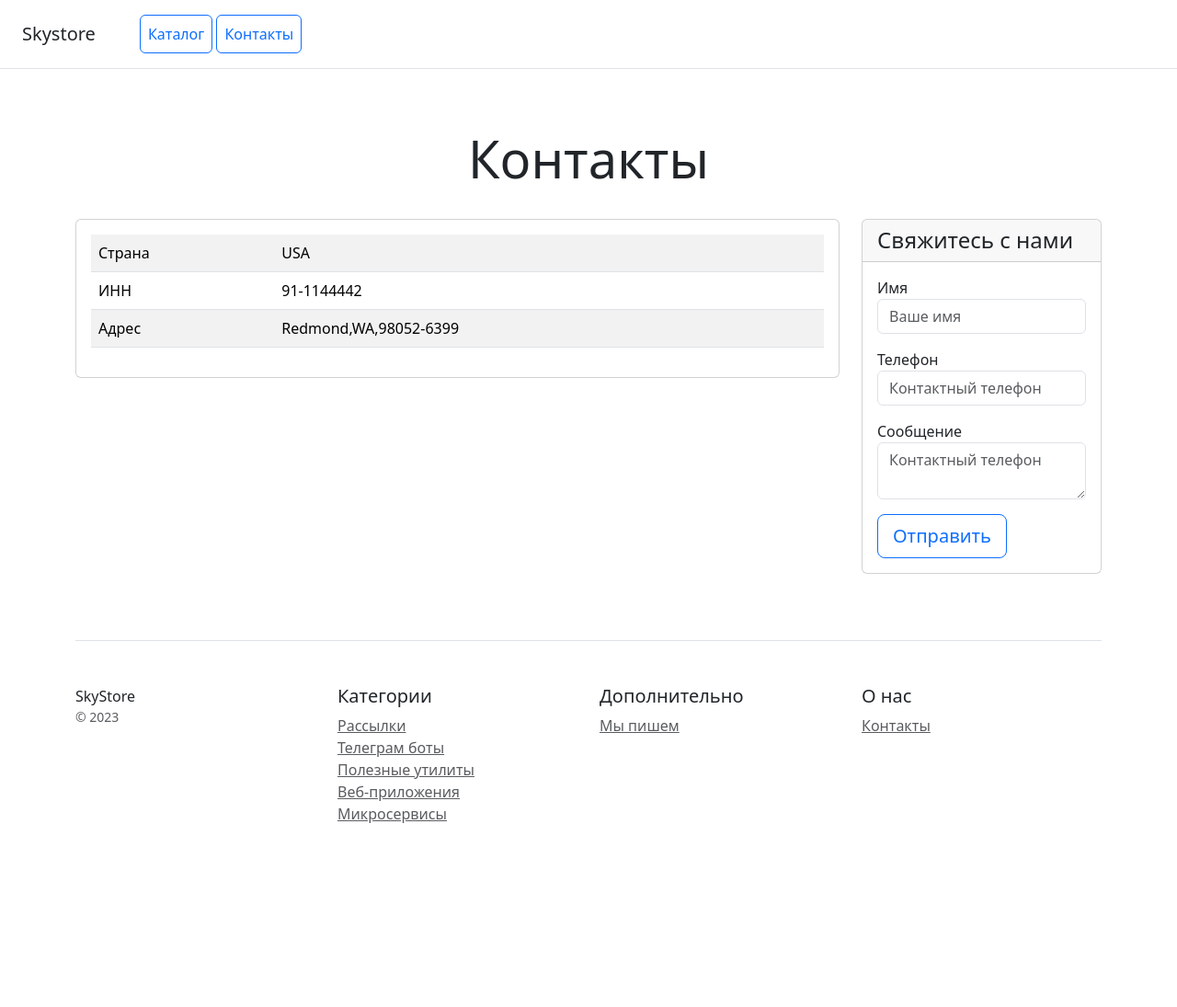
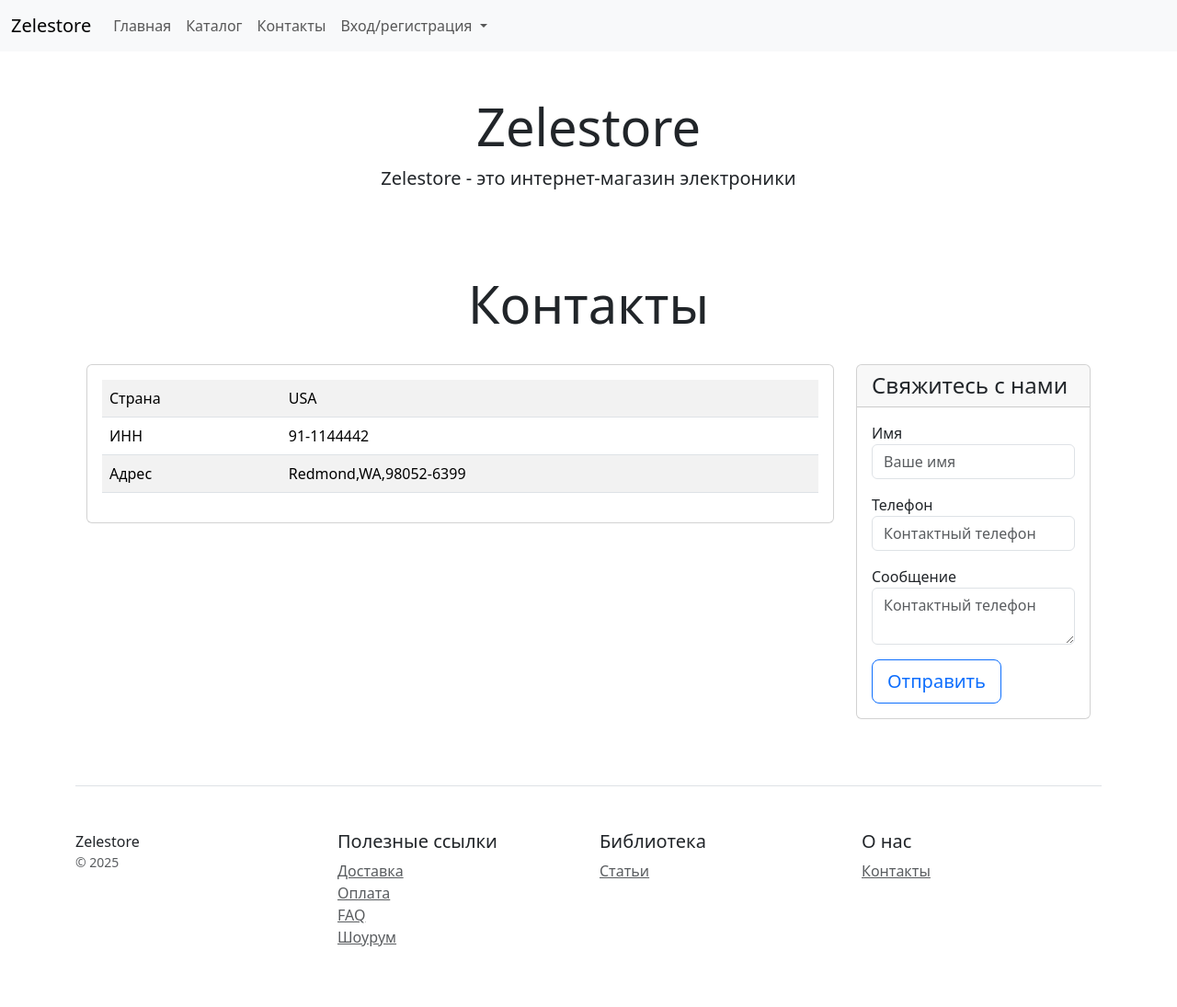
Before and after one commit to zele-anna/homework-22-django, a Django app: template catalog/templates/contacts.html in a window 1280 px wide. Shown: the whole page at 92% size. Before the commit the page ends 895 px from the top, so only its background shows below. Run offline with Django 5.2, Linux system fonts and the light colour scheme; the template is opened without the code that fills it, so the values that code supplies are empty; some libraries are stand-ins or nearby versions.

Commit message:
add base templates and product details

```diff
--- /dev/null
+++ b/catalog/templates/base.html
@@ -0,0 +1,28 @@
+{% load static %}
+<!doctype html>
+<html lang="en">
+<head>
+    <meta charset="utf-8">
+    <meta name="viewport" content="width=device-width, initial-scale=1">
+    <title>Skystore</title>
+    <link rel="stylesheet" type="text/css" href="{% static 'css/bootstrap.min.css' %}">
+</head>
+<body>
+{% include 'includes/inc_navbar.html' %}
+
+<div class="pricing-header px-3 py-3 pt-md-5 pb-md-4 mx-auto text-center">
+    <h1 class="display-4">Zelestore</h1>
+    <p class="lead">Zelestore - это интернет-магазин электроники</p>
+</div>
+
+<div class="container">
+
+    {% block content %}
+    {% endblock %}
+
+    {% include 'includes/inc_footer.html' %}
+
+</div>
+<script src="{% static 'js/bootstrap.bundle.min.js' %}"></script>
+</body>
+</html>
--- a/catalog/templates/contacts.html
+++ b/catalog/templates/contacts.html
@@ -1,20 +1,6 @@
-<!doctype html>
-<html lang="en">
-<head>
-    <meta charset="utf-8">
-    <meta name="viewport" content="width=device-width, initial-scale=1">
-    <title>Skystore</title>
-    <link rel="stylesheet" type="text/css" href="/static/css/bootstrap.min.css">
-</head>
-<body>
-<div class="d-flex flex-column flex-md-row align-items-center p-3 px-md-4 mb-3 bg-white border-bottom box-shadow">
-    <h5 class="my-0 mr-md-auto font-weight-normal">Skystore</h5>
-    <nav class="ms-5">
-        <a class="p-2 btn btn-outline-primary" href="/">Каталог</a>
-        <a class="p-2 btn btn-outline-primary" href="/contacts/">Контакты</a>
-    </nav>
-</div>
-
+{% extends 'base.html' %}
+{% load my_tags %}
+{% block content %}
 <div class="pricing-header px-3 py-3 pt-md-5 pb-md-4 mx-auto text-center">
     <h1 class="display-4">Контакты</h1>
 </div>
@@ -67,39 +53,5 @@
             </div>
         </div>
     </div>
-
-    <footer class="pt-4 my-md-5 pt-md-5 border-top">
-        <div class="row">
-            <div class="col-12 col-md">
-                SkyStore
-                <small class="d-block mb-3 text-muted">&copy; 2023</small>
-            </div>
-            <div class="col-6 col-md">
-                <h5>Категории</h5>
-                <ul class="list-unstyled text-small">
-                    <li><a class="text-muted" href="#">Рассылки</a></li>
-                    <li><a class="text-muted" href="#">Телеграм боты</a></li>
-                    <li><a class="text-muted" href="#">Полезные утилиты</a></li>
-                    <li><a class="text-muted" href="#">Веб-приложения</a></li>
-                    <li><a class="text-muted" href="#">Микросервисы</a></li>
-                </ul>
-            </div>
-            <div class="col-6 col-md">
-                <h5>Дополнительно</h5>
-                <ul class="list-unstyled text-small">
-                    <li><a class="text-muted" href="#">Мы пишем</a></li>
-                </ul>
-            </div>
-            <div class="col-6 col-md">
-                <h5>О нас</h5>
-                <ul class="list-unstyled text-small">
-                    <li><a class="text-muted" href="/contacts/">Контакты</a></li>
-                </ul>
-            </div>
-        </div>
-    </footer>
 </div>
-
-<!-- Подключите статичеcкие файлы со скриптами Bootstrap -->
-</body>
-</html>
+{% endblock %}
--- /dev/null
+++ b/catalog/templates/includes/inc_footer.html
@@ -0,0 +1,29 @@
+<footer class="pt-4 my-md-5 pt-md-5 border-top">
+    <div class="row">
+        <div class="col-12 col-md">
+            Zelestore
+            <small class="d-block mb-3 text-muted">&copy; 2025</small>
+        </div>
+        <div class="col-6 col-md">
+            <h5>Полезные ссылки</h5>
+            <ul class="list-unstyled text-small">
+                <li><a class="text-muted" href="#">Доставка</a></li>
+                <li><a class="text-muted" href="#">Оплата</a></li>
+                <li><a class="text-muted" href="#">FAQ</a></li>
+                <li><a class="text-muted" href="#">Шоурум</a></li>
+            </ul>
+        </div>
+        <div class="col-6 col-md">
+            <h5>Библиотека</h5>
+            <ul class="list-unstyled text-small">
+                <li><a class="text-muted" href="#">Статьи</a></li>
+            </ul>
+        </div>
+        <div class="col-6 col-md">
+            <h5>О нас</h5>
+            <ul class="list-unstyled text-small">
+                <li><a class="text-muted" href="{% url 'catalog:contacts' %}">Контакты</a></li>
+            </ul>
+        </div>
+    </div>
+</footer>
--- /dev/null
+++ b/catalog/templates/includes/inc_navbar.html
@@ -0,0 +1,30 @@
+<nav class="navbar navbar-expand-lg bg-body-tertiary">
+  <div class="container-fluid">
+    <a class="navbar-brand" href="#">Zelestore</a>
+    <button class="navbar-toggler" type="button" data-bs-toggle="collapse" data-bs-target="#navbarNavDropdown" aria-controls="navbarNavDropdown" aria-expanded="false" aria-label="Toggle navigation">
+      <span class="navbar-toggler-icon"></span>
+    </button>
+    <div class="collapse navbar-collapse" id="navbarNavDropdown">
+      <ul class="navbar-nav">
+        <li class="nav-item">
+          <a class="nav-link" aria-current="page" href="{% url 'catalog:home' %}">Главная</a>
+        </li>
+        <li class="nav-item">
+          <a class="nav-link" href="{% url 'catalog:home' %}">Каталог</a>
+        </li>
+        <li class="nav-item">
+          <a class="nav-link" href="{% url 'catalog:contacts' %}">Контакты</a>
+        </li>
+        <li class="nav-item dropdown">
+          <a class="nav-link dropdown-toggle" href="#" role="button" data-bs-toggle="dropdown" aria-expanded="false">
+            Вход/регистрация
+          </a>
+          <ul class="dropdown-menu">
+            <li><a class="dropdown-item" href="#">Вход</a></li>
+            <li><a class="dropdown-item" href="#">Регистрация</a></li>
+          </ul>
+        </li>
+      </ul>
+    </div>
+  </div>
+</nav>
--- a/catalog/urls.py
+++ b/catalog/urls.py
@@ -7,4 +7,5 @@ app_name = CatalogConfig.name
 urlpatterns = [
     path('home/', views.home, name='home'),
     path('contacts/', views.contacts, name='contacts'),
+    path('products/<int:pk>/', views.product_details, name='product_details'),
 ]
```
Also changed, not shown: catalog/templates/home.html (+15 -74 lines), catalog/templates/product_details.html (added, +18 -0 lines), catalog/templatetags/my_tags.py (added, +10 -0 lines), catalog/views.py (+11 -2 lines), media/catalog/images/7826e9486daabe71de1bcaa737d529bb.png.webp (added), media/catalog/images/9eb4bcd8d66f356d976852d8f1adbde4.jpg (added), media/catalog/images/Nokia_3310_Blue_R7309170_retouch.png (added), media/catalog/images/Nokia_3310_Blue_R7309170_retouch_gDNxXv0.png (added), media/catalog/images/i.webp (added), static/css/bootstrap.min.css (renamed from catalog/static/css/bootstrap.min.css), static/js/bootstrap.bundle.min.js (renamed from catalog/static/js/bootstrap.bundle.min.js).
